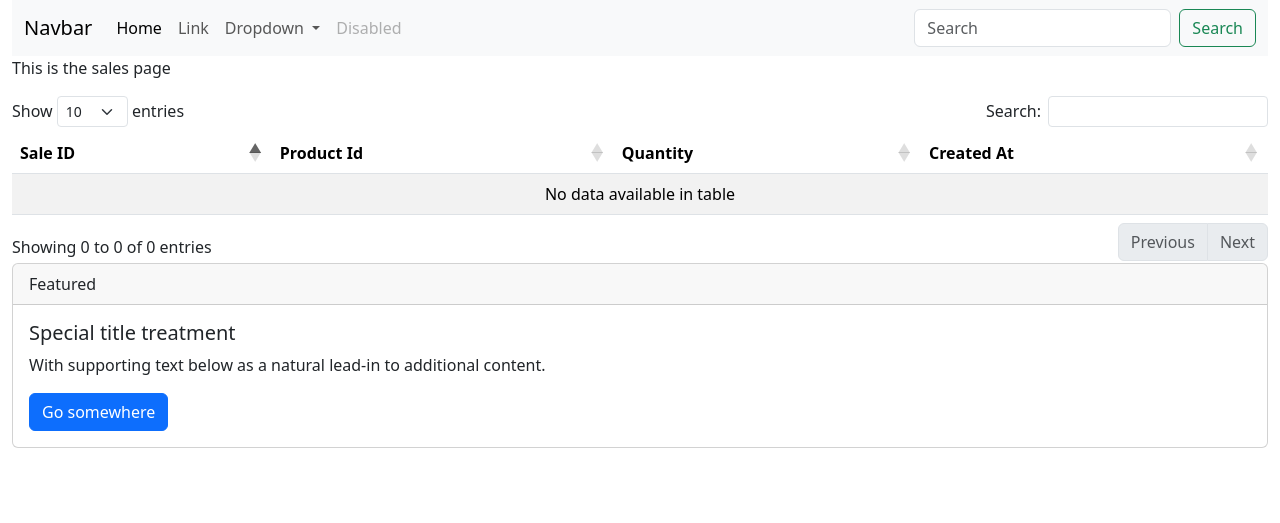
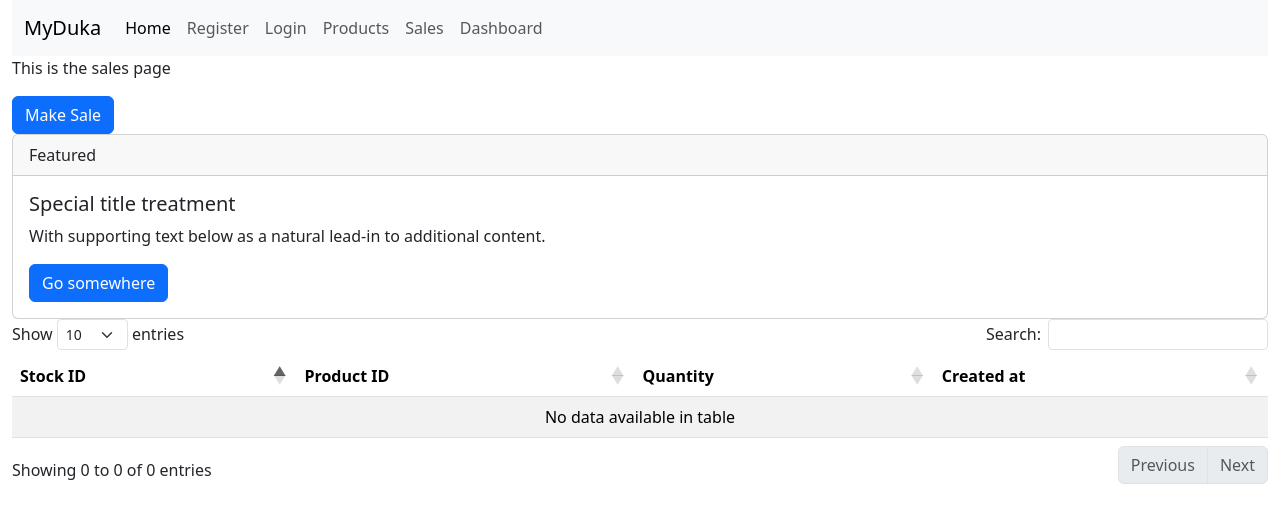
Before and after one commit to AlbanusTimothy/myduka, a Flask app: page /sales in a window 1280 px wide. Shown: the top 523 px of the page. Run offline with Flask 3, Linux system fonts and the light colour scheme; data that the repository does not hold is empty; parts of the project's set-up code (start-up, migrations or seed data) failed here and were passed over; some libraries are stand-ins or nearby versions.

Commit message:
newstuff

```diff
--- a/database.py
+++ b/database.py
@@ -1,5 +1,16 @@
 import psycopg2
 conn = psycopg2.connect(host="localhost",port="5432",user="postgres",password="Alabaalaba0!",dbname="myduka_db")
+
+# get connection
+def get_connection():
+    return psycopg2.connect(
+        host="localhost",
+        port="5432",
+        user="postgres",
+        password="Alabaalaba0!",
+        dbname="myduka_db"
+    )
+
 
 
 cur=conn.cursor()
--- a/main.py
+++ b/main.py
@@ -1,5 +1,5 @@
 from flask import Flask, render_template,request,url_for,redirect
-from database import get_products,get_sales,insert_products
+from database import get_products,get_sales,insert_products,insert_sales,available_stock,get_connection, insert_stock, get_stock
 
 # Flask instance
 app=Flask(__name__)
@@ -14,7 +14,7 @@ def fetch_products():
     products= get_products()
     return render_template("products.html",products= products)
 
-@app.route("/add_products")
+@app.route("/add_products",methods=['GET','POST'])
 def add_products():
     product_name=request.form["product_name"]
     buying_price=request.form["buying_price"]
@@ -27,7 +27,37 @@ def add_products():
 @app.route('/sales')
 def fetch_sales():
     sales = get_sales()
-    return render_template("sales.html",sales=sales)
+    products=get_products()
+    return render_template("sales.html",sales=sales,products=products)
+
+#posting sales
+@app.route('/add_sale',methods=['GET','POST'])
+def add_sale():
+    pid = request.form["pid"]
+    quantity = request.form["quantity"]
+    new_sale = (pid,quantity)
+    check_stock = available_stock(pid)
+    if check_stock < float(quantity):
+        print("Insufficient stock")
+        return redirect(url_for('fetch_sales'))
+    insert_sales(new_sale)
+    return redirect(url_for('fetch_sales'))
+
+
+# stock
+@app.route('/stock')
+def fetch_stock():
+    stock = get_stock()
+
+    return render_template('stock.html', stock=stock, products=get_products())
+
+@app.route('/add_stock', methods=['POST'])
+def add_stock():
+    pid = request.form["pid"]
+    quantity = request.form["quantity"]
+    new_stock = (pid, quantity)
+    insert_stock(new_stock)
+    return redirect(url_for('fetch_stock'))
 
 
 # dashboard register login
@@ -46,4 +76,5 @@ def login():
     return render_template("login.html")
 
 
+
 app.run(debug=True)
--- a/templates/base.html
+++ b/templates/base.html
@@ -20,7 +20,7 @@
         <div>
             <nav class="navbar navbar-expand-lg bg-body-tertiary">
                 <div class="container-fluid">
-                    <a class="navbar-brand" href="#">Navbar</a>
+                    <a class="navbar-brand" href="#">MyDuka</a>
                     <button class="navbar-toggler" type="button" data-bs-toggle="collapse"
                         data-bs-target="#navbarSupportedContent" aria-controls="navbarSupportedContent"
                         aria-expanded="false" aria-label="Toggle navigation">
@@ -29,33 +29,27 @@
                     <div class="collapse navbar-collapse" id="navbarSupportedContent">
                         <ul class="navbar-nav me-auto mb-2 mb-lg-0">
                             <li class="nav-item">
-                                <a class="nav-link active" aria-current="page" href="#">Home</a>
+                                <a class="nav-link active" aria-current="page" href="/">Home</a>
                             </li>
                             <li class="nav-item">
-                                <a class="nav-link" href="#">Link</a>
+                                <a class="nav-link" href="/register">Register</a>
                             </li>
-                            <li class="nav-item dropdown">
-                                <a class="nav-link dropdown-toggle" href="#" role="button" data-bs-toggle="dropdown"
-                                    aria-expanded="false">
-                                    Dropdown
-                                </a>
-                                <ul class="dropdown-menu">
-                                    <li><a class="dropdown-item" href="#">Action</a></li>
-                                    <li><a class="dropdown-item" href="#">Another action</a></li>
-                                    <li>
-                                        <hr class="dropdown-divider">
-                                    </li>
-                                    <li><a class="dropdown-item" href="#">Something else here</a></li>
-                                </ul>
+                             <li class="nav-item">
+                                <a class="nav-link" href="/login">Login</a>
                             </li>
-                            <li class="nav-item">
-                                <a class="nav-link disabled" aria-disabled="true">Disabled</a>
+                             <li class="nav-item">
+                                <a class="nav-link" href="/products">Products</a>
                             </li>
+                             <li class="nav-item">
+                                <a class="nav-link" href="/sales">Sales</a>
+                            </li>
+                             <li class="nav-item">
+                                <a class="nav-link" href="/dashboard">Dashboard</a>
+                            </li>
+
+
                         </ul>
-                        <form class="d-flex" role="search">
-                            <input class="form-control me-2" type="search" placeholder="Search" aria-label="Search" />
-                            <button class="btn btn-outline-success" type="submit">Search</button>
-                        </form>
+
                     </div>
                 </div>
             </nav>
--- a/templates/sales.html
+++ b/templates/sales.html
@@ -1,35 +1,85 @@
 {% extends 'base.html' %}
 {% block title %} Sales {% endblock %}
 {% block content %}
+
 <div>
     <div>
         <p>This is the sales page</p>
     </div>
 
+    <div>
+        <!-- Button trigger modal -->
+        <button type="button" class="btn btn-primary" data-bs-toggle="modal" data-bs-target="#exampleModal">
+            Make Sale
+        </button>
 
+        <!-- Modal -->
+        <div class="modal fade" id="exampleModal" tabindex="-1" aria-labelledby="exampleModalLabel" aria-hidden="true">
+            <div class="modal-dialog">
+                <div class="modal-content">
+                    <div class="modal-header">
+                        <h1 class="modal-title fs-5" id="exampleModalLabel">Making a Sale</h1>
+                        <button type="button" class="btn-close" data-bs-dismiss="modal" aria-label="Close"></button>
+                    </div>
+                    <div class="modal-body">
+                        <form action="/add_sale" method="post">
+
+                            <div class="mb-3">
+                                <select class="form-select" name="pid" aria-label="Default select example">
+                                    <option selected>Select Product</option>
+                                    {% for product in products %}
+                                    <option value="{{product[0]}}">{{product[1]}}</option>
+                                    {% endfor %}
+
+                                </select>
+                            </div>
+
+                            <div class="mb-3">
+                                <label for="exampleInputPassword1" class="form-label">Quantity</label>
+                                <input type="number" name="quantity" class="form-control" id="exampleInputPassword1">
+                            </div>
+
+                            <div class="modal-footer">
+                                <button type="button" class="btn btn-secondary" data-bs-dismiss="modal">Close</button>
+                                <button type="submit" class="btn btn-primary">Make Sale</button>
+                            </div>
+
+                        </form>
+                    </div>
+
+                </div>
+            </div>
+        </div>
+    </div>
+
+
+    <!-- table -->
      <div>
         <table id="example" class="table table-striped">
             <thead>
                 <tr>
-                <th>Sale ID</th>
-                <th>Product Id</th>
+                    <th>Stock ID</th>
+                    <th>Product ID</th>
                     <th>Quantity</th>
-                <th>Created At</th>
+                    <th>Created at</th>
                 </tr>
             </thead>
             <tbody>
                 {% for sale in sales %}
                 <tr>
                     <td> {{sale[0]}} </td>
-                <td>{{sale[1]}}</td>
-                <td>{{sale[2]}}</td>
-                <td>{{sale[3]}}</td>
+                    <td> {{sale[1]}} </td>
+                    <td> {{sale[2]}} </td>
+                    <td> {{sale[3]}} </td>
                 </tr>
                 {% endfor %}
-        </tbody>
-        </table>
     </div>
 
 
+
+
+
 </div>
+
+
 {% endblock %}
```
Also changed, not shown: templates/stock.html (added, +78 -0 lines). Lines whose indentation alone changed are shown as unchanged.
